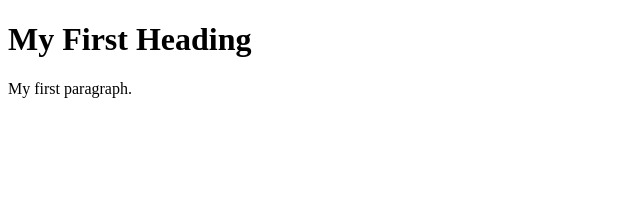
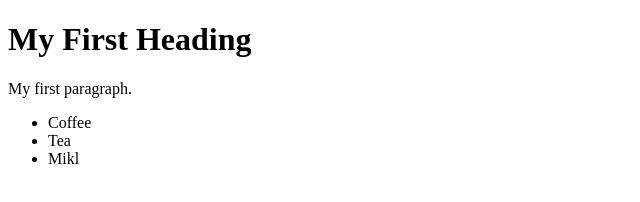
Before and after one commit to Vaibhvigpta05/newbie, a plain HTML site: page index.html in a window 1280 px wide. Shown: the whole page, without its empty margins (0-640 px from the left). Drawn offline with Linux system fonts and the light colour scheme.

Commit message:
feat: adding list of beverages to html

```diff
--- a/index.html
+++ b/index.html
@@ -5,5 +5,11 @@
 <h1>My First Heading</h1>
 <p>My first paragraph.</p>
 
+<ul>
+    <li>Coffee</li>
+    <li>Tea</li>
+    <li>Mikl</li>
+</ul>
+
 </body>
 </html>
```
